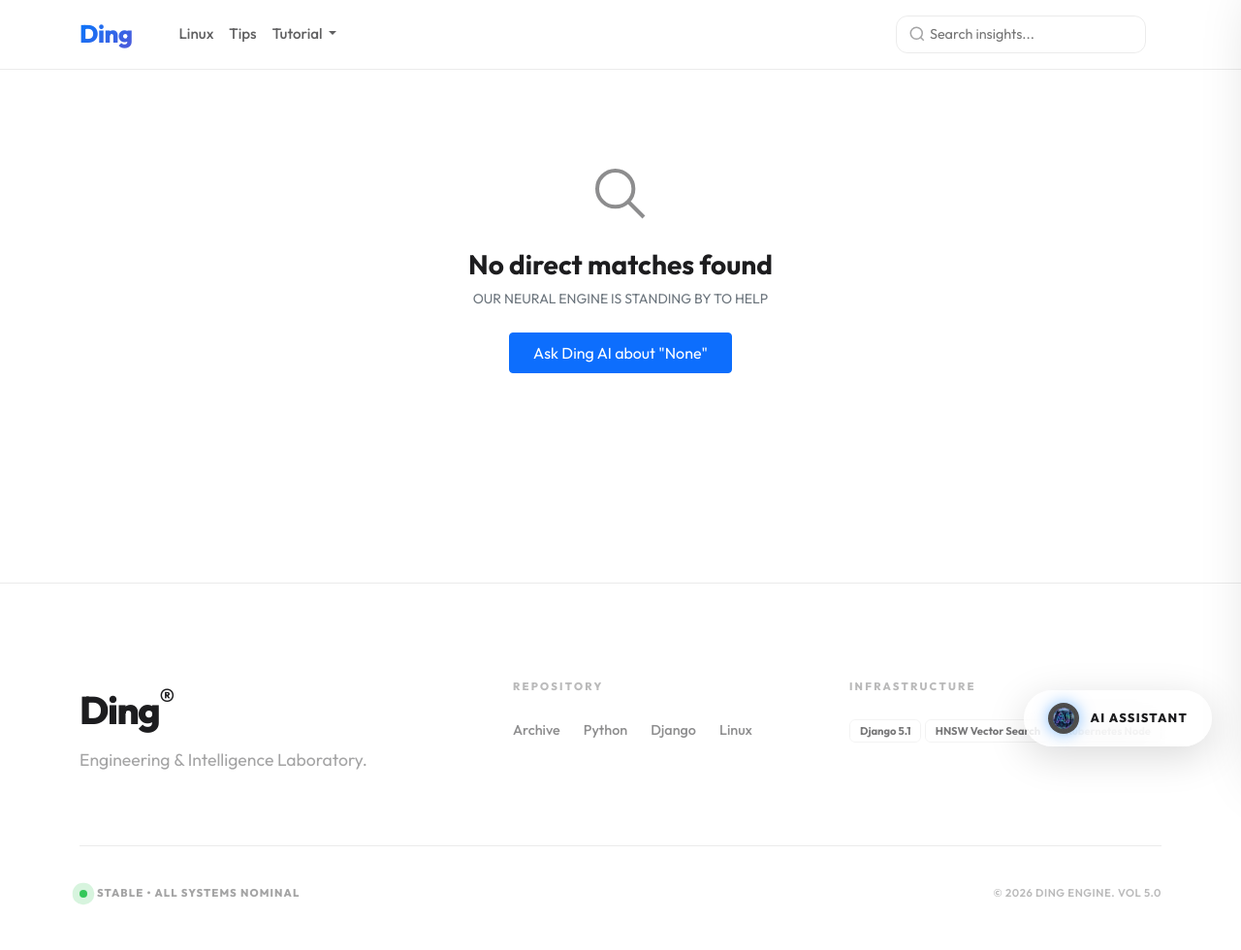
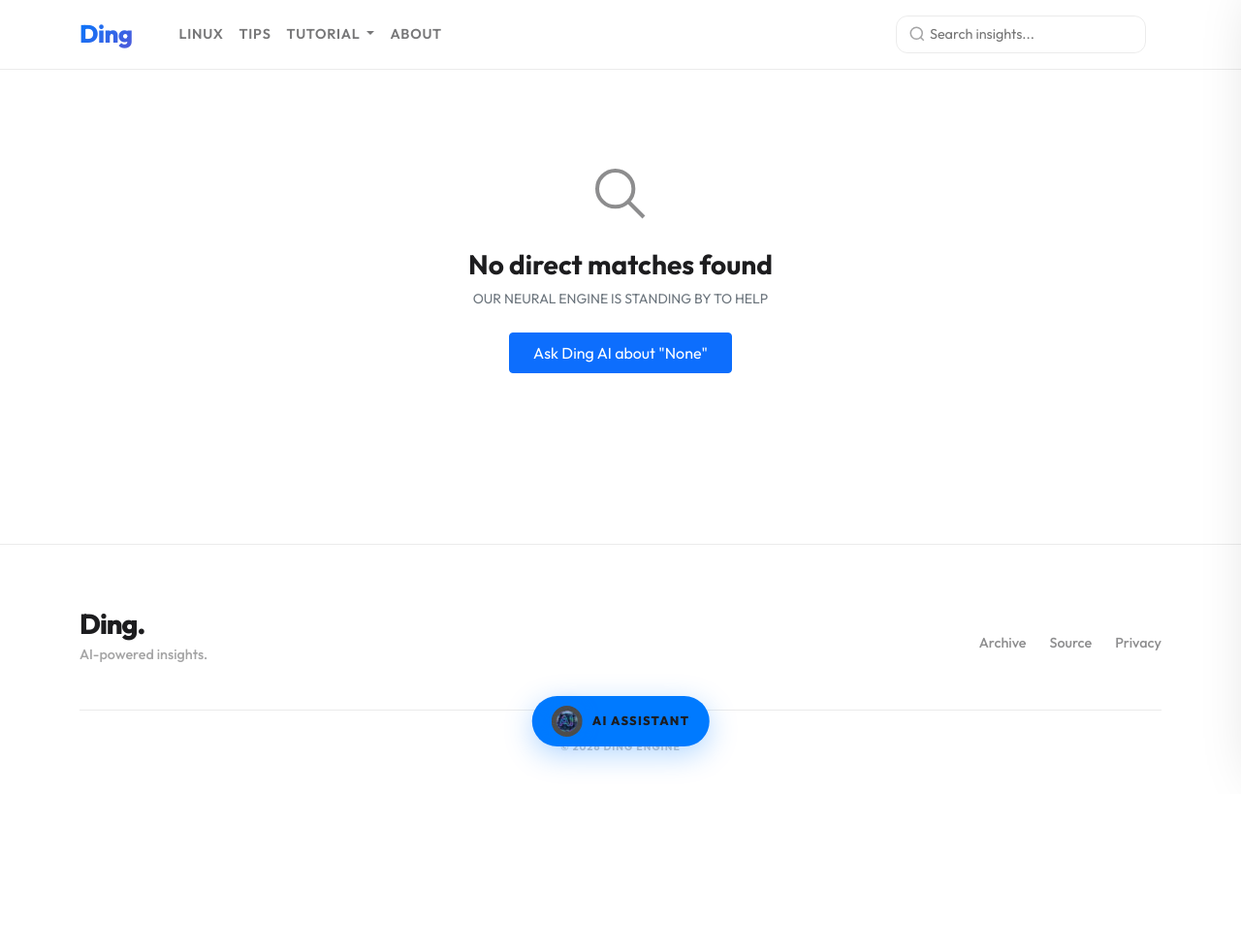
Before and after one commit to Viktorpav/iooding, a Django app: page / in a window 1280 px wide. Shown: the whole page at 97% size. After the commit the page ends 792 px from the top, so only its background shows below. Run offline with Django 3.2, Linux system fonts and the light colour scheme; data that the repository does not hold is empty; some libraries are stand-ins or nearby versions.

Commit message:
Changing design of the footer mainly

```diff
--- a/k8s/manifests/deployment.yaml
+++ b/k8s/manifests/deployment.yaml
@@ -29,7 +29,7 @@ spec:
       restartPolicy: OnFailure
       containers:
         - name: migrate
-          image: viktor2003/iooding:v56
+          image: viktor2003/iooding:v57
           command: ["sh", "-c", "/app/docker-entrypoint.sh deploy"]
           env:
             - name: DJANGO_SUPERUSER_USERNAME
@@ -83,7 +83,7 @@ spec:
           command: ["sh", "-c", "until nc -z postgres 5432; do sleep 1; done"]
       containers:
         - name: iooding
-          image: viktor2003/iooding:v56
+          image: viktor2003/iooding:v57
           ports: [{ containerPort: 8000 }]
           env:
             - name: DB_PASSWORD
--- a/static/css/style.css
+++ b/static/css/style.css
@@ -65,14 +65,19 @@ main.container {
 /* --- Layout Components --- */
 .navbar {
     height: var(--header-height);
-    background: rgba(var(--bg), 0.7) !important;
-    backdrop-filter: blur(20px);
-    -webkit-backdrop-filter: blur(20px);
+    background: rgba(var(--bg), 0.8) !important;
+    backdrop-filter: blur(20px) saturate(180%);
+    -webkit-backdrop-filter: blur(20px) saturate(180%);
     border-bottom: 1px solid var(--border) !important;
     position: sticky;
     top: 0;
     z-index: 1000;
-    transition: all 0.3s;
+    transition: background 0.3s, backdrop-filter 0.3s;
+}
+
+.navbar.scrolled {
+    background: var(--bg) !important;
+    box-shadow: 0 4px 20px rgba(0, 0, 0, 0.05);
 }
 
 .navbar-brand {
@@ -86,11 +91,13 @@ main.container {
 }
 
 .nav-link {
-    font-weight: 500;
-    font-size: 0.95rem;
+    font-weight: 600;
+    font-size: 0.9rem;
     color: var(--text) !important;
-    opacity: 0.7;
-    transition: 0.2s;
+    opacity: 0.6;
+    transition: 0.3s;
+    text-transform: uppercase;
+    letter-spacing: 0.05em;
 }
 
 .nav-link:hover,
@@ -153,7 +160,8 @@ main.container {
 /* Trigger Button */
 #ai-edge-trigger {
     position: fixed;
-    right: 30px;
+    left: 50%;
+    transform: translateX(-50%);
     bottom: 30px;
     z-index: 9999;
     cursor: pointer;
@@ -161,25 +169,38 @@ main.container {
 }
 
 #ai-edge-trigger:hover {
-    transform: scale(1.1) rotate(5deg);
+    transform: translateX(-50%) scale(1.05);
 }
 
 #ai-edge-trigger.hidden {
-    transform: scale(0) rotate(-45deg);
+    transform: translateX(-50%) translateY(100px);
     opacity: 0;
     pointer-events: none;
 }
 
 .trigger-content {
-    background: var(--glass-bg);
-    backdrop-filter: blur(20px);
-    border: 1px solid var(--glass-border);
-    padding: 12px 24px;
-    border-radius: 40px;
+    background: var(--primary);
+    padding: 10px 20px;
+    border-radius: 30px;
     display: flex;
     align-items: center;
-    gap: 12px;
-    box-shadow: 0 10px 40px rgba(0, 0, 0, 0.15);
+    gap: 10px;
+    box-shadow: 0 8px 30px rgba(0, 122, 255, 0.3);
+    border: none;
+}
+
+.trigger-logo {
+    width: 24px;
+    height: 24px;
+    border-radius: 50%;
+    filter: brightness(0) invert(1);
+}
+
+.trigger-text {
+    font-size: 0.75rem;
+    font-weight: 800;
+    letter-spacing: 0.05em;
+    color: white;
 }
 
 .trigger-logo {
@@ -607,37 +598,32 @@ body.ai-active {
 
 /* --- Site Footer --- */
 .site-footer {
-    padding: 100px 0 50px;
+    padding: 60px 0 40px;
     background: var(--bg);
     border-top: 1px solid var(--border);
-    margin-top: 120px;
+    margin-top: 80px;
     position: relative;
 }
 
 .footer-content {
     display: flex;
     justify-content: space-between;
-    align-items: flex-start;
-    gap: 80px;
-    margin-bottom: 60px;
-    flex-wrap: wrap;
+    align-items: center;
+    gap: 40px;
+    margin-bottom: 30px;
 }
 
 .footer-brand .brand-text {
-    font-size: 2.5rem;
+    font-size: 1.8rem;
     font-weight: 800;
-    margin-bottom: 10px;
-    display: block;
-    letter-spacing: -1.5px;
+    letter-spacing: -1px;
     color: var(--text);
 }
 
 .minimal-tagline {
-    font-size: 1.1rem;
-    font-weight: 400;
+    font-size: 0.9rem;
+    font-weight: 500;
     opacity: 0.4;
-    max-width: 300px;
-    line-height: 1.4;
 }
 
 .footer-nav-minimal {
@@ -690,31 +676,19 @@ body.ai-active {
 }
 
 .footer-bottom {
-    padding-top: 40px;
+    padding-top: 30px;
     border-top: 1px solid var(--border);
     display: flex;
-    justify-content: space-between;
+    justify-content: center;
     align-items: center;
 }
 
-.status-badge-premium {
-    display: flex;
-    align-items: center;
-    gap: 10px;
-}
-
-.status-msg {
-    font-size: 0.7rem;
-    font-weight: 800;
+.footer-legal {
+    font-size: 0.65rem;
+    font-weight: 700;
+    opacity: 0.25;
     letter-spacing: 0.1em;
-    opacity: 0.4;
-}
-
-.footer-legal {
-    font-size: 0.7rem;
-    font-weight: 600;
-    opacity: 0.3;
-    letter-spacing: 0.05em;
+    text-transform: uppercase;
 }
 
 @media (max-width: 768px) {
--- a/static/js/main.js
+++ b/static/js/main.js
@@ -56,7 +56,7 @@ function toggleChat() {
     const isActivating = !sidebar.classList.contains('active');
     sidebar.classList.toggle('active');
     document.body.classList.toggle('ai-active');
-    document.getElementById('ai-edge-trigger').classList.toggle('hidden', !isActivating);
+    document.getElementById('ai-edge-trigger').classList.toggle('hidden', isActivating);
     if (isActivating) {
         scrollToBottom(true);
         document.getElementById('ai-user-input').focus();
--- a/templates/base.html
+++ b/templates/base.html
@@ -55,6 +55,9 @@
               <li><a class="dropdown-item" href="{% url 'blog:post_tag' tag_slug='django' %}">Django</a></li>
             </ul>
           </li>
+          <li class="nav-item">
+            <a class="nav-link" href="#">About</a>
+          </li>
         </ul>
 
         <div class="d-flex align-items-center">
@@ -85,39 +88,24 @@
     <div class="container">
       <div class="footer-content">
         <div class="footer-brand">
-          <span class="brand-text">Ding<sup>&reg;</sup></span>
-          <p class="minimal-tagline">Engineering & Intelligence Laboratory.</p>
+          <span class="brand-text">Ding.</span>
+          <p class="minimal-tagline">AI-powered insights.</p>
         </div>
 
         <div class="footer-nav-minimal">
           <div class="footer-section">
-            <h4>Repository</h4>
             <ul class="footer-links horizontal">
               <li><a href="{% url 'blog:post_list' %}">Archive</a></li>
-              <li><a href="{% url 'blog:post_tag' tag_slug='python' %}">Python</a></li>
-              <li><a href="{% url 'blog:post_tag' tag_slug='django' %}">Django</a></li>
-              <li><a href="{% url 'blog:post_tag' tag_slug='linux' %}">Linux</a></li>
+              <li><a href="https://github.com/Viktorpav/iooding" target="_blank">Source</a></li>
+              <li><a href="#">Privacy</a></li>
             </ul>
-          </div>
-
-          <div class="footer-section">
-            <h4>Infrastructure</h4>
-            <div class="tech-stack-flex">
-              <span class="tech-tag mini">Django 5.1</span>
-              <span class="tech-tag mini">HNSW Vector Search</span>
-              <span class="tech-tag mini">Kubernetes Node</span>
-            </div>
           </div>
         </div>
       </div>
 
       <div class="footer-bottom">
-        <div class="status-badge-premium">
-          <span class="pulse"></span>
-          <span class="status-msg">STABLE • ALL SYSTEMS NOMINAL</span>
-        </div>
         <div class="footer-legal">
-          <span>&copy; {% now "Y" %} DING ENGINE. VOL 5.0</span>
+          <span>&copy; {% now "Y" %} DING ENGINE</span>
         </div>
       </div>
     </div>
@@ -131,6 +119,10 @@
       let height = document.documentElement.scrollHeight - document.documentElement.clientHeight;
       let scrolled = (winScroll / height) * 100;
       document.getElementById("scroll-progress").style.width = scrolled + "%";
+
+      const nav = document.querySelector('.navbar');
+      if (winScroll > 50) nav.classList.add('scrolled');
+      else nav.classList.remove('scrolled');
     };
   </script>
 </body>
--- a/templates/includes/chat_widget.html
+++ b/templates/includes/chat_widget.html
@@ -85,12 +85,6 @@
             </div>
 
             <div id="chat-messages" class="chat-viewport">
-                <!-- Status Badge (Hidden on mobile via CSS) -->
-                <div class="ai-status-badge">
-                    <span class="badge-icon"></span>
-                    <span class="badge-text">Neural Sync Active</span>
-                </div>
-
                 <!-- Welcome Message -->
                 <div class="ai-msg system-msg">
                     <div class="msg-content">
```
Also changed, not shown: other parts of static/css/style.css (+1 -31 lines).
